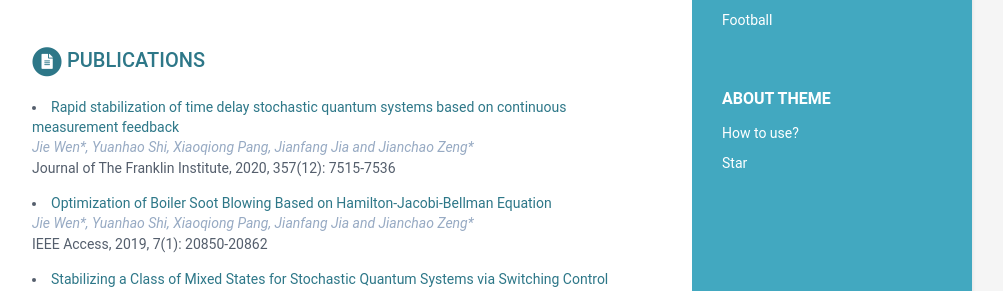
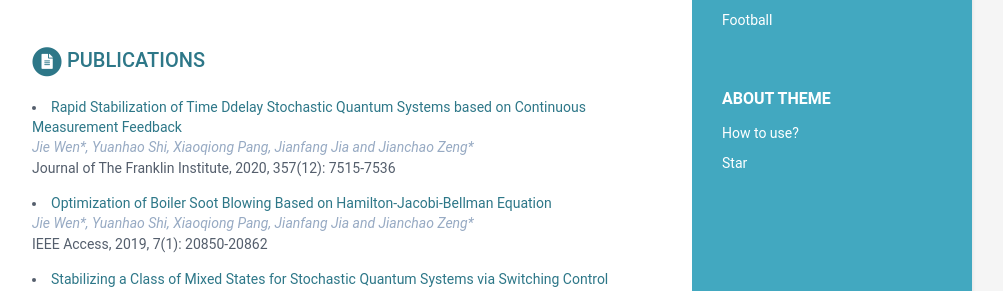
Before and after one commit to wenjie015/wenjie, a Jekyll site: the page built from index.html, in a window 1280 px wide. Shown: the part 847-1138 px from the top of the page, without its empty margins (168-1171 px from the left). Built offline with Jekyll 4.4.1, drawn with Linux system fonts in a browser that asks for light colours.

Commit message:
Update data.yml

```diff
--- a/_data/data.yml
+++ b/_data/data.yml
@@ -55,7 +55,7 @@ projects:
 publications:
     title: Publications
     papers:
-      - title: Rapid stabilization of time delay stochastic quantum systems based on continuous measurement feedback
+      - title: Rapid Stabilization of Time Ddelay Stochastic Quantum Systems based on Continuous Measurement Feedback
         link: https://doi.org/10.1016/j.jfranklin.2020.05.016
         authors: Jie Wen*, Yuanhao Shi, Xiaoqiong Pang, Jianfang Jia and Jianchao Zeng*
         conference: "Journal of The Franklin Institute, 2020, 357(12): 7515-7536"
```
